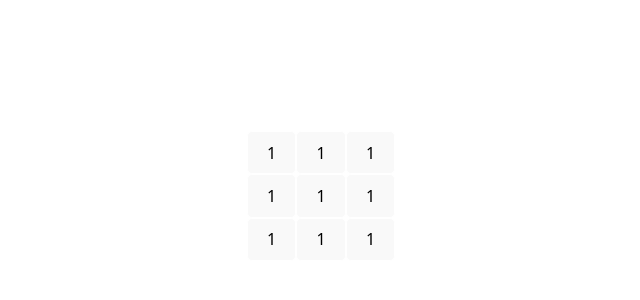
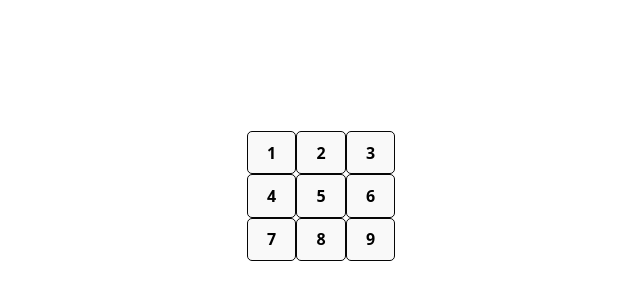
Before and after one commit to HugoBoyer/ReactTic-Tac-Toe, a React (Vite) app in the folder my-tic-tac-toe-app/: page / in a window 1280 px wide. Shown: the part 204-504 px from the top of the page, without its empty margins (319-959 px from the left). Built offline with nearby package versions, Linux system fonts and the light colour scheme.

Commit message:
feat JS ajout d'une function click sur les composant square

```diff
--- a/my-tic-tac-toe-app/src/App.tsx
+++ b/my-tic-tac-toe-app/src/App.tsx
@@ -1,29 +1,38 @@
 import './App.css'
+
+function Square({value}) {
+  function handleClick() {
+    console.log('clicqué !')
+  }
+
+  return (
+    <button onClick={handleClick} className='square'>
+      {value}
+    </button>
+  )
+}
 
 function App() {
   return (
     <>
     <div className="board-row">
-      <Square />
-      <Square />
-      <Square />
+      <Square value={1} />
+      <Square value={2} />
+      <Square value={3} />
     </div>
     <div className="board-row">
-      <Square />
-      <Square />
-      <Square />
+      <Square value={4} />
+      <Square value={5} />
+      <Square value={6} />
     </div>
     <div className="board-row">
-      <Square />
-      <Square />
-      <Square />
+      <Square value={7} />
+      <Square value={8} />
+      <Square value={9} />
     </div>
     </>
   )
 }
 
-function Square() {
-  return <button className='square'>1</button>
-}
 
 export default App
--- a/my-tic-tac-toe-app/src/index.css
+++ b/my-tic-tac-toe-app/src/index.css
@@ -4,7 +4,7 @@
   font-weight: 400;
 
   color-scheme: light dark;
-  color: rgba(255, 255, 255, 0.87);
+  color: rgba(10, 10, 10, 0.87);
   background-color: #ffffff;
 
   font-synthesis: none;
@@ -37,14 +37,16 @@ h1 {
 
 button {
   border-radius: 5px;
-  border: 1px solid white;
+  border: 1px solid rgb(6, 6, 6);
   padding: 0.6em 1.2em;
   font-size: 1em;
   font-weight: 500;
   font-family: inherit;
-  background-color: #1a1a1a;
+  background-color: #ffffff;
   cursor: pointer;
   transition: border-color 0.25s;
+  color: black;
+  font-weight: 600;
 }
 button:hover {
   border-color: #646cff;
```
